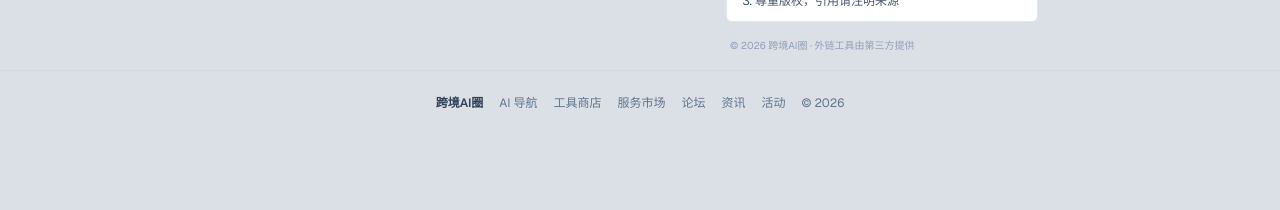
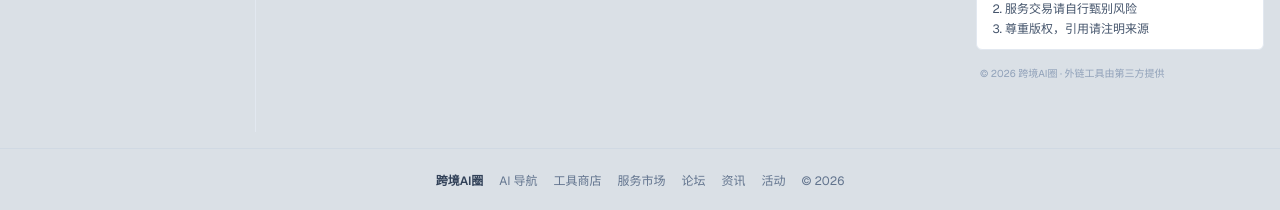
Before and after one commit to luoheng87/kjai, a Next.js app: page /hub in a window 1280 px wide. Shown: the part 685-895 px from the top of the page. Before the commit the page ends 820 px from the top, so only its background shows below. Built offline with nearby package versions, Linux system fonts and the light colour scheme; no server answers.

Commit message:
fix: align content width with header and add sidebar border

```diff
--- a/app/admin/layout.tsx
+++ b/app/admin/layout.tsx
@@ -18,7 +18,7 @@ export default async function AdminLayout({
 
   return (
     <SiteShell>
-      <div className="mx-auto flex max-w-7xl gap-8 px-4 py-8 sm:px-6 lg:px-8">
+      <div className="flex gap-6">
         <AdminSidebar />
         <div className="min-w-0 flex-1">
           <div className="mb-6">
--- a/app/auth/signin/sign-in-form.tsx
+++ b/app/auth/signin/sign-in-form.tsx
@@ -42,7 +42,7 @@ export function SignInForm() {
 
   return (
     <SiteShell variant="simple">
-      <div className="mx-auto flex max-w-md flex-col px-4 py-16">
+      <div className="mx-auto flex max-w-md flex-col py-8">
         <Card>
           <CardHeader>
             <CardTitle>登录</CardTitle>
--- a/app/auth/signup/page.tsx
+++ b/app/auth/signup/page.tsx
@@ -39,7 +39,7 @@ export default function SignUpPage() {
 
   return (
     <SiteShell variant="simple">
-      <div className="mx-auto flex max-w-md flex-col px-4 py-16">
+      <div className="mx-auto flex max-w-md flex-col py-8">
         <Card>
           <CardHeader>
             <CardTitle>注册</CardTitle>
--- a/app/community/new/page.tsx
+++ b/app/community/new/page.tsx
@@ -39,7 +39,7 @@ export default function NewPostPage() {
 
   return (
     <SiteShell>
-      <div className="mx-auto max-w-2xl px-4 py-10">
+      <div className="mx-auto max-w-2xl py-6">
         <Link href="/community" className="text-sm text-indigo-600 hover:underline">
           ← 返回论坛
         </Link>
--- a/app/dashboard/layout.tsx
+++ b/app/dashboard/layout.tsx
@@ -16,7 +16,7 @@ export default async function DashboardLayout({
 
   return (
     <SiteShell>
-      <div className="mx-auto flex max-w-7xl gap-8 px-4 py-8 sm:px-6 lg:px-8">
+      <div className="flex gap-6">
         <DashboardSidebar />
         <div className="min-w-0 flex-1">{children}</div>
       </div>
--- a/app/marketplace/new/page.tsx
+++ b/app/marketplace/new/page.tsx
@@ -33,7 +33,7 @@ export default function NewListingPage() {
 
   return (
     <SiteShell>
-      <div className="mx-auto max-w-2xl px-4 py-10 sm:px-6 lg:px-8">
+      <div className="mx-auto max-w-2xl py-6">
         <Link href="/marketplace" className="text-sm text-indigo-600 hover:underline">
           ← 返回服务市场
         </Link>
--- a/app/vendor/page.tsx
+++ b/app/vendor/page.tsx
@@ -48,7 +48,7 @@ export default async function VendorPage({
 
   return (
     <SiteShell>
-      <div className="mx-auto max-w-2xl px-4 py-10 sm:px-6 lg:px-8">
+      <div className="mx-auto max-w-2xl py-6">
         <div className="flex items-center gap-2">
           <h1 className="text-3xl font-bold text-slate-900">商户工作台</h1>
         </div>
--- /dev/null
+++ b/components/layout/site-container.tsx
@@ -0,0 +1,14 @@
+import { cn } from "@/lib/utils";
+
+/** 与顶栏导航对齐的全站内容宽度容器 */
+export const SITE_CONTAINER_CLASS = "mx-auto w-full max-w-[1280px] px-4";
+
+export function SiteContainer({
+  children,
+  className,
+}: {
+  children: React.ReactNode;
+  className?: string;
+}) {
+  return <div className={cn(SITE_CONTAINER_CLASS, className)}>{children}</div>;
+}
--- a/components/layout/site-footer.tsx
+++ b/components/layout/site-footer.tsx
@@ -1,10 +1,11 @@
 import Link from "next/link";
+import { SiteContainer } from "@/components/layout/site-container";
 import { NAV_ITEMS, SITE_NAME } from "@/lib/constants";
 
 export function SiteFooter() {
   return (
-    <footer className="border-t border-slate-300/60 bg-[#dae0e6] py-6">
-      <div className="mx-auto flex max-w-[1280px] flex-wrap items-center justify-center gap-x-4 gap-y-2 px-4 text-xs text-slate-500">
+    <footer className="border-t border-slate-300/60 bg-[#dae0e6]">
+      <SiteContainer className="flex flex-wrap items-center justify-center gap-x-4 gap-y-2 py-6 text-xs text-slate-500">
         <span className="font-semibold text-slate-700">{SITE_NAME}</span>
         {NAV_ITEMS.map((item) => (
           <Link key={item.href} href={item.href} className="hover:underline">
@@ -12,7 +13,7 @@ export function SiteFooter() {
           </Link>
         ))}
         <span>© {new Date().getFullYear()}</span>
-      </div>
+      </SiteContainer>
     </footer>
   );
 }
--- a/components/layout/site-header.tsx
+++ b/components/layout/site-header.tsx
@@ -12,7 +12,9 @@ import {
   X,
 } from "lucide-react";
 import { SITE_NAME } from "@/lib/constants";
+import { cn } from "@/lib/utils";
 import { Button } from "@/components/ui/button";
+import { SITE_CONTAINER_CLASS } from "@/components/layout/site-container";
 import { SiteLeftSidebar } from "@/components/layout/site-left-sidebar";
 
 export function SiteHeader() {
@@ -23,7 +25,7 @@ export function SiteHeader() {
   return (
     <>
       <header className="sticky top-0 z-50 border-b border-slate-300/80 bg-white">
-        <div className="mx-auto flex h-12 max-w-[1280px] items-center gap-3 px-3 sm:px-4">
+        <div className={cn("flex h-12 items-center gap-3", SITE_CONTAINER_CLASS)}>
           <button
             type="button"
             className="rounded-full p-2 text-slate-700 hover:bg-slate-100 lg:hidden"
@@ -109,7 +111,7 @@ export function SiteHeader() {
             onClick={() => setMobileOpen(false)}
             aria-label="关闭菜单"
           />
-          <div className="absolute left-0 top-0 h-full w-72 overflow-y-auto bg-white shadow-xl">
+          <div className="absolute left-0 top-0 flex h-full w-72 flex-col overflow-y-auto border-r border-slate-200 bg-white shadow-xl">
             <div className="flex items-center justify-between border-b border-slate-200 p-3">
               <span className="font-bold text-slate-900">{SITE_NAME}</span>
               <button
--- a/components/layout/site-shell.tsx
+++ b/components/layout/site-shell.tsx
@@ -2,6 +2,7 @@ import { SiteFooter } from "@/components/layout/site-footer";
 import { SiteHeader } from "@/components/layout/site-header";
 import { SiteLeftSidebar } from "@/components/layout/site-left-sidebar";
 import { SiteRightSidebar } from "@/components/layout/site-right-sidebar";
+import { SiteContainer } from "@/components/layout/site-container";
 
 export function SiteShell({
   children,
@@ -14,7 +15,9 @@ export function SiteShell({
     return (
       <>
         <SiteHeader />
-        <main className="flex flex-1 justify-center px-4 py-8">{children}</main>
+        <main className="flex flex-1 justify-center py-8">
+          <SiteContainer>{children}</SiteContainer>
+        </main>
         <SiteFooter />
       </>
     );
@@ -23,21 +26,23 @@ export function SiteShell({
   return (
     <>
       <SiteHeader />
-      <div className="mx-auto flex max-w-[1280px] gap-4 px-2 py-4 sm:px-4">
-        <div className="hidden w-[240px] shrink-0 lg:block">
-          <div className="sticky top-14">
+      <SiteContainer className="py-4">
+        <div className="flex min-h-[calc(100dvh-3rem)]">
+          <aside className="hidden w-[240px] shrink-0 self-stretch border-r border-slate-200 lg:block">
+            <div className="sticky top-12 py-2 pr-4">
               <SiteLeftSidebar />
             </div>
-        </div>
+          </aside>
 
-        <main className="min-w-0 flex-1">{children}</main>
+          <main className="min-w-0 flex-1 lg:pl-6">{children}</main>
 
-        <div className="hidden w-[312px] shrink-0 xl:block">
-          <div className="sticky top-14">
+          <aside className="hidden w-[312px] shrink-0 self-stretch xl:block xl:pl-6">
+            <div className="sticky top-12 py-2">
               <SiteRightSidebar />
             </div>
+          </aside>
         </div>
-      </div>
+      </SiteContainer>
       <SiteFooter />
     </>
   );
```
Lines whose indentation alone changed are shown as unchanged.
